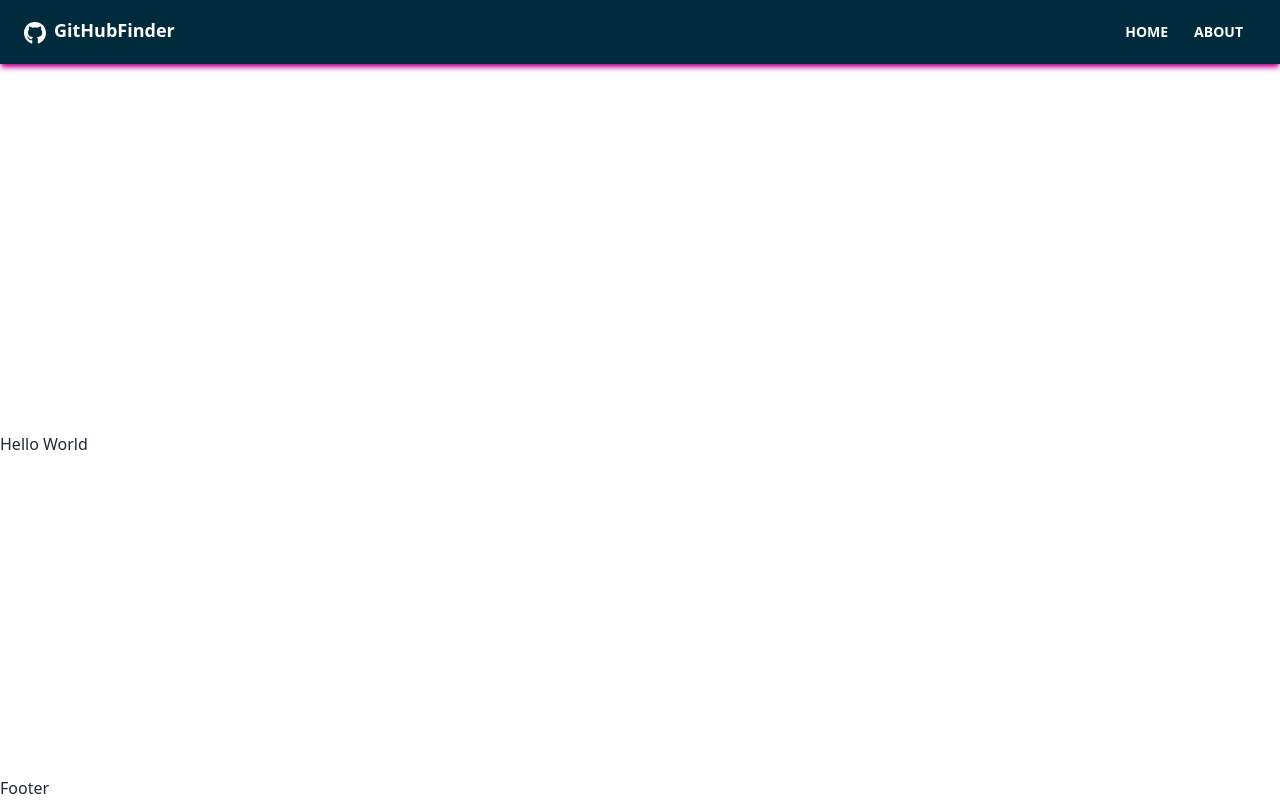
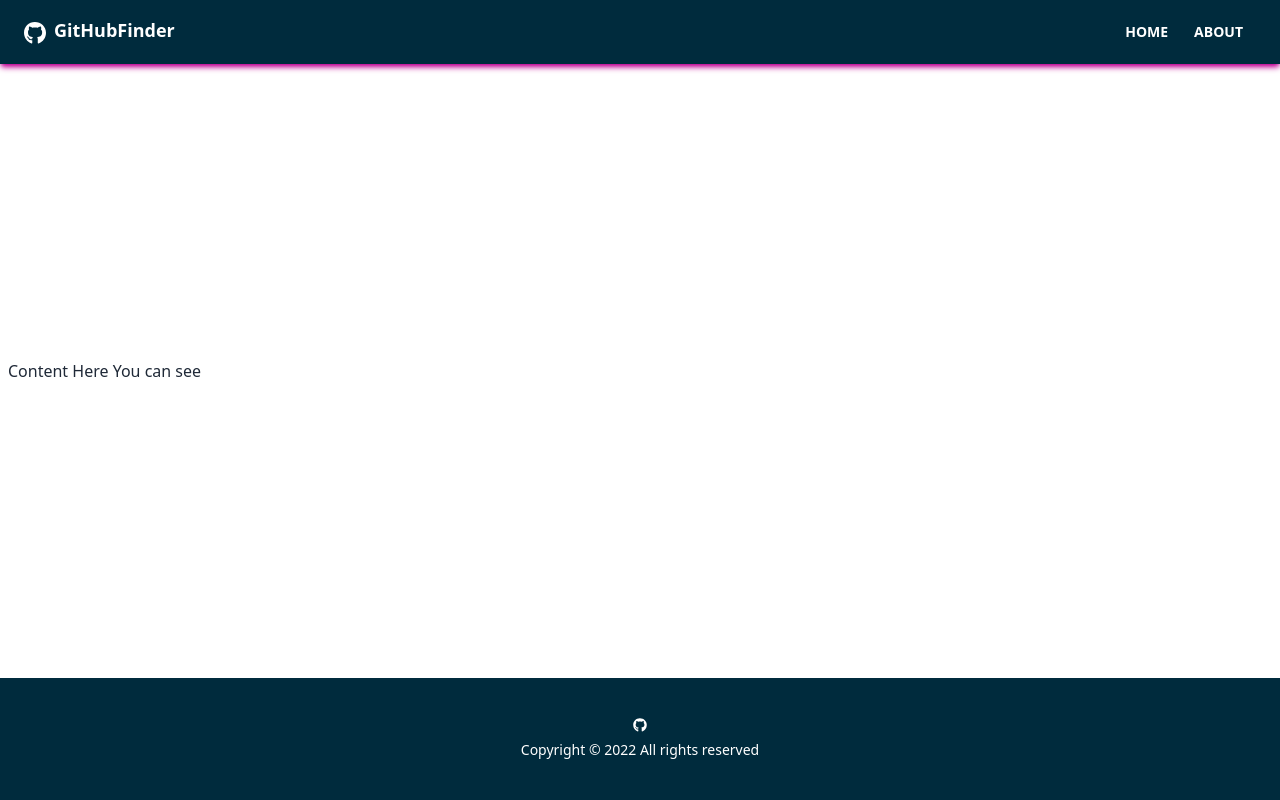
Before and after one commit to arub9090/reviewReact, a React (Create React App) app: page / in a window 1280 px wide. Built offline with nearby package versions, Linux system fonts and the light colour scheme; the HTML template or start-up script is replaced by a standard one.

Commit message:
Add after Rstrt

```diff
--- a/src/App.js
+++ b/src/App.js
@@ -6,8 +6,8 @@
     <Router>
       <div className='flex flex-col justify-between h-screen'>
       <Navbar />
-      <main>
-        <h1>Hello World</h1>
+      <main className='container mx-auto px-2 pb-12'>
+        Content Here You can see
       </main>
       <Footer />
       </div>
--- a/src/components/layout/Footer.jsx
+++ b/src/components/layout/Footer.jsx
@@ -1,8 +1,16 @@
 import React from 'react'
+import {FaGithub} from 'react-icons/fa'
 
 function Footer() {
+
+  const footerYear= new Date().getFullYear();
   return (
-    <div>Footer</div>
+    <footer className='footer p-10 bg-info-content text-white footer-center '>
+      <div>
+      <FaGithub />
+      <p>Copyright &copy; {footerYear} All rights reserved </p>
+      </div>
+    </footer>
   )
 }
 
```
